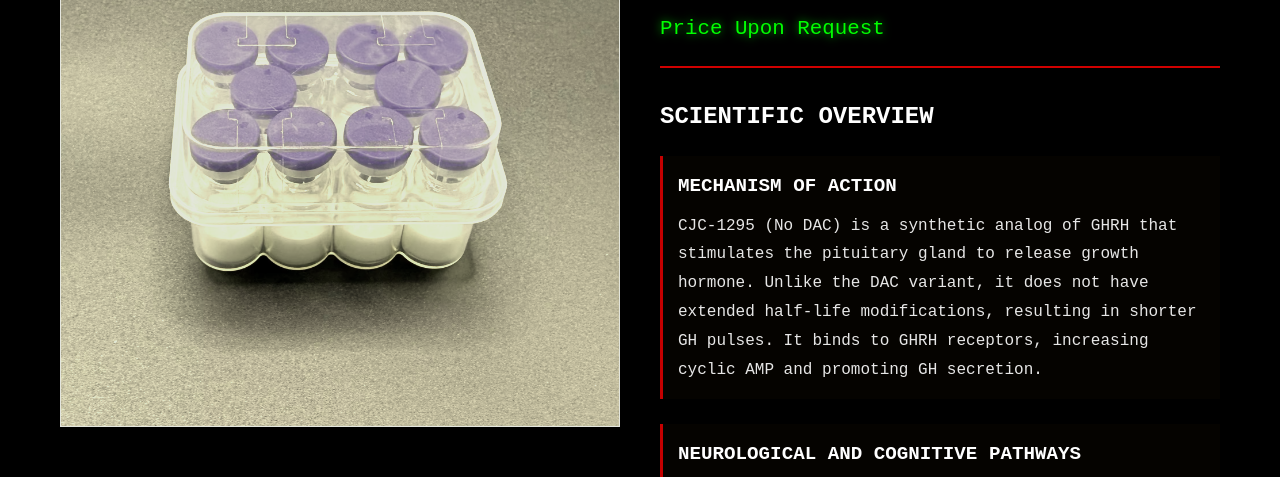
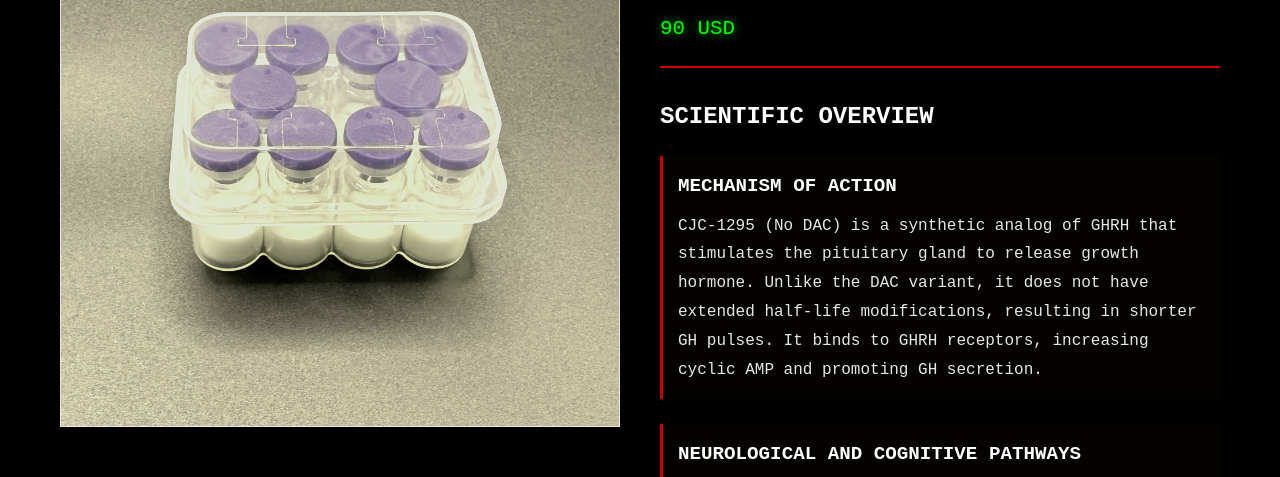
Before and after one commit to seshukollipara1234-hash/BioVault-2.0, a plain HTML site: page cjc-no-dac.html in a window 1280 px wide. Shown: the part 258-735 px from the top of the page. Drawn offline with Linux system fonts and the light colour scheme.

Commit message:
Auto-sync: file changes

```diff
--- a/cjc-no-dac.html
+++ b/cjc-no-dac.html
@@ -45,7 +45,7 @@
             <div class="product-header">
                 <h1 class="product-title">CJC-1295 (No DAC)</h1>
                 <p class="product-subtitle">Growth Hormone Releasing Hormone Analog • DO NOT CONSUME • FOR RESEARCH PURPOSES ONLY</p>
-                <p class="product-detail-price">Price Upon Request</p>
+                <p class="product-detail-price">90 USD</p>
             </div>
 
             <div class="scientific-description">
```
